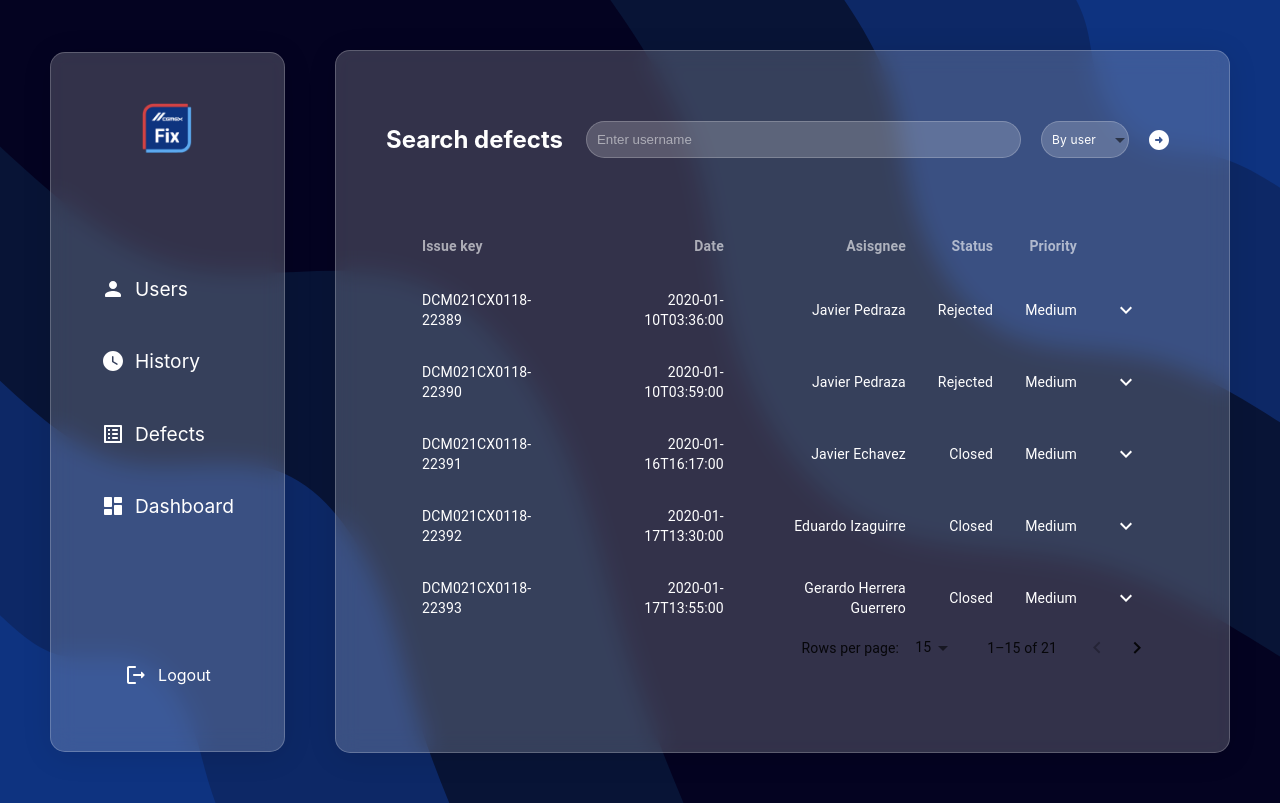
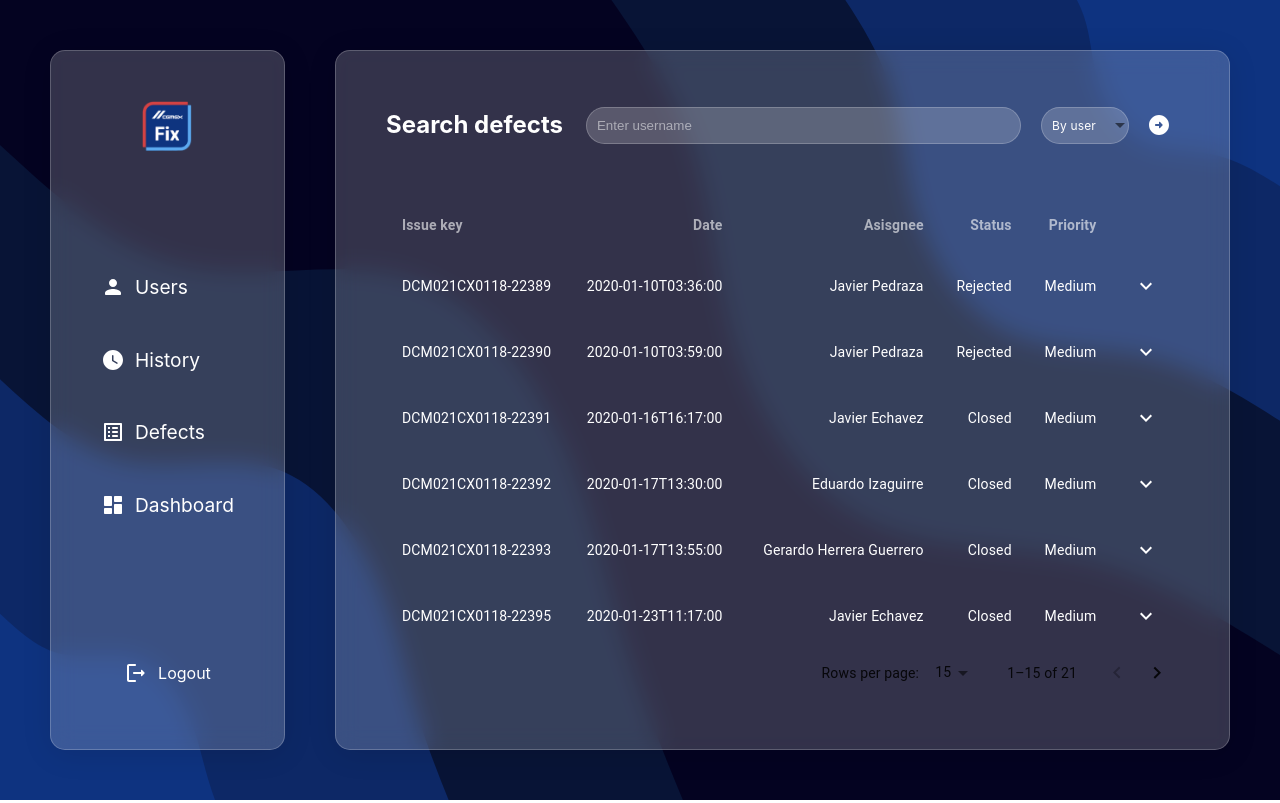
Before and after one commit to Abrahamcepedao/CemexWeb, a Next.js app in the folder front/: page /admin/defects in a window 1280 px wide. Built offline with nearby package versions, Linux system fonts and the light colour scheme.

Commit message:
Fixed styling of tables

```diff
--- a/front/pages/admin/defects.tsx
+++ b/front/pages/admin/defects.tsx
@@ -504,7 +504,7 @@ const Defects: NextPage = (props) => {
                 <>
                     {/* list of defects */}
                     <div className={styles.defects__list__container}>
-                        <TableContainer sx={{ maxHeight: 'calc(100vh - 396px)', minHeight: 'cacl(100vh - 396px)'}}>
+                        <TableContainer sx={{ maxHeight: 'calc(100vh - 350px)', minHeight: 'cacl(100vh - 350px)'}}>
                           <Table aria-label="collapsible table" >
                             <TableHead>
                               <TableRow>
--- a/front/styles/admin/Defects.module.css
+++ b/front/styles/admin/Defects.module.css
@@ -23,6 +23,10 @@
     min-height: calc(100vh - 100px);
     color: white;
     flex: 1;
+    display: flex;
+    flex-direction: column;
+    justify-content: space-between;
+    align-items: center;
 }
 
 /* search bar */
@@ -32,12 +36,14 @@
     justify-content: space-between;
     align-items: center;
     margin-bottom: 20px;
+    width: 100%;
 }
 .search__title {
     font-size: 1.5rem;
     font-weight: bold;
     margin-right: 20px;
     min-width: 180px;
+    line-height: 0px;
 }
 .input, .select__input {
     padding: 10px;
@@ -69,12 +75,5 @@
 
 /* table */
 .defects__list__container {
-    //background: rgba(255, 255, 255, 0.19);
-    border-radius: 15px;
-    //box-shadow: 0 4px 30px rgba(0, 0, 0, 0.1);
-    //backdrop-filter: blur(11.7px);
-    //-webkit-backdrop-filter: blur(11.7px);
-    //border: 1px solid rgba(255, 255, 255, 0.21);
-    padding: 20px;
-    min-height: calc(100vh - 296px);
+    width: 100%;
 }
```
Also changed, not shown: front/styles/admin/Usuarios.module.css (+0 -25 lines).
